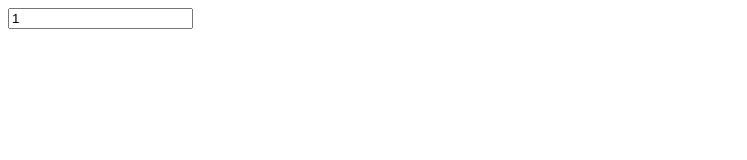
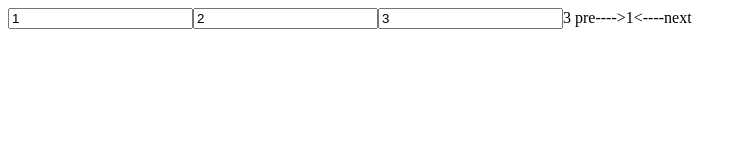
Before and after one commit to lkdghzh/unar.js, a website built with webpack: page examples/index.ejs in a window 1280 px wide. Shown: the whole page, without its empty margins (0-747 px from the left). Built offline with nearby package versions, Linux system fonts and the light colour scheme.

Commit message:
rollback

```diff
--- a/examples/index.ejs
+++ b/examples/index.ejs
@@ -8,7 +8,11 @@
 
 <body>
 	<div id="root">
-		<input u-model="a" />
+		<input u-model="a" :id="a" />
+		<input u-model="b" />
+		<input u-model="c" />
+		<span u-html='a+b'></span>
+		pre---->{{a}}<----next
 	</div>
 </body>
 
```
